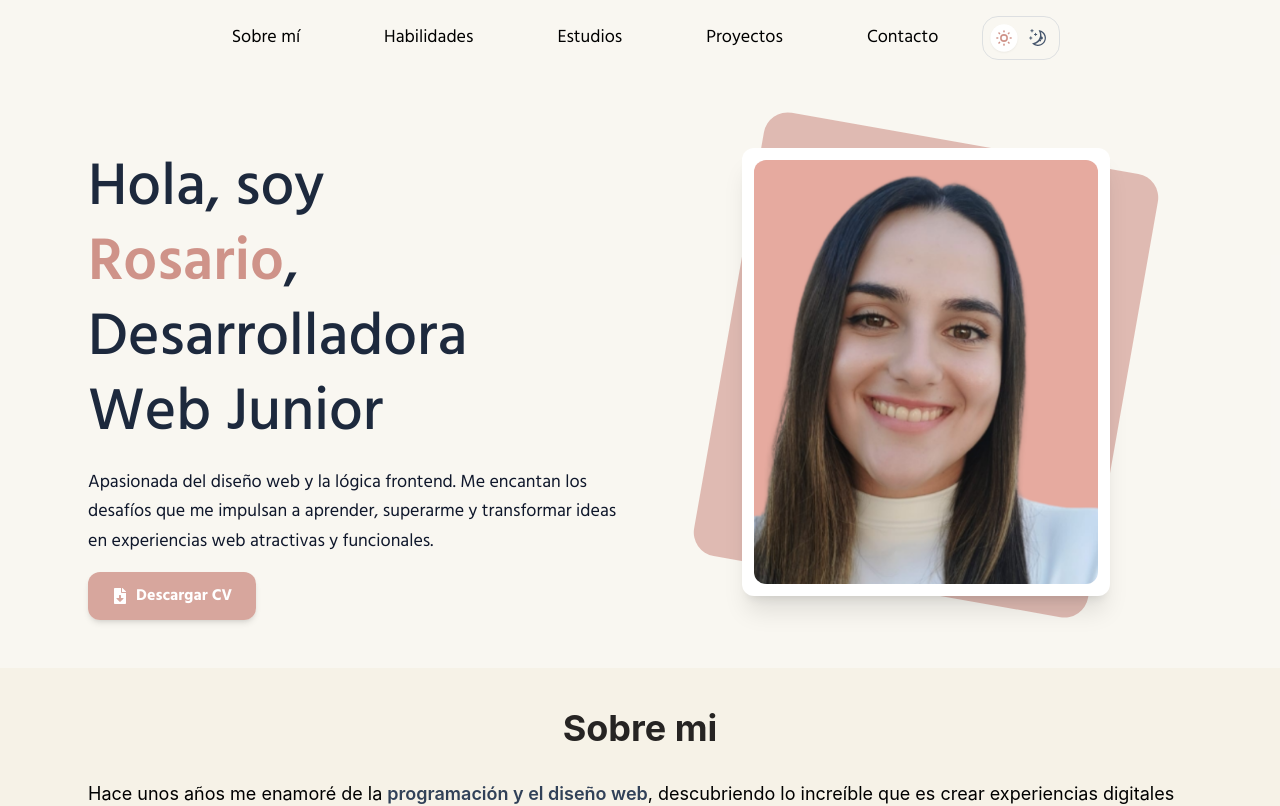
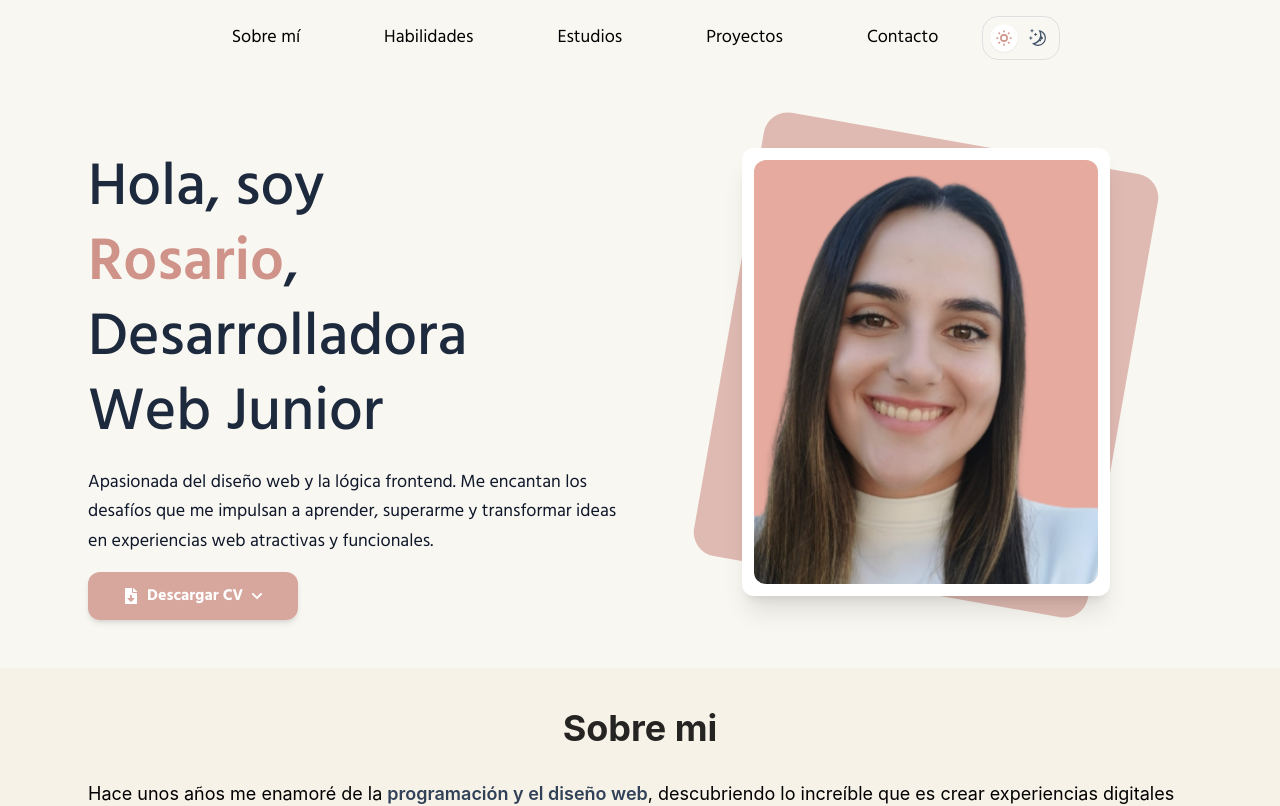
Before and after one commit to webbyrous/mi-portfolio, a React (Vite) app: page / in a window 1280 px wide. Shown: the top 806 px of the page. Built offline with nearby package versions, Linux system fonts and the light colour scheme.

Commit message:
CV added

```diff
--- a/src/components/Hero.jsx
+++ b/src/components/Hero.jsx
@@ -1,24 +1,73 @@
-import FotoPerfil from '../assets/foto_perfil.png'
-import { FaFileDownload } from "react-icons/fa";
-
+import { useState } from "react";
+import FotoPerfil from "../assets/foto_perfil.png";
+import { FaFileDownload, FaChevronDown } from "react-icons/fa";
+import CVEspañol from "../assets/CV_Rosario_Bernal_ES.pdf";
+import CVEnglish from "../assets/CV_Rosario_Bernal_EN.pdf";
 
 export default function Hero() {
+  const [isOpen, setIsOpen] = useState(false);
   return (
-        <section className='bg-peach dark:bg-dark-bg-strong transition-colors duration-300 scroll-mt-20' id="inicio">
-            <div className='grid grid-cols-1 lg:grid-cols-2 px-6 py-12 font-family max-w-6xl mx-auto items-center gap-10'>
-                <div className='flex flex-col gap-4 order-2 lg:order-1 text-center lg:text-left'>
-                    <h1 className=' dark:text-grey-medium lg:pt-7 text-3xl sm:text-4xl md:text-5xl lg:text-6xl font-medium text-slate-800 leading-tight lg:max-w-md'>Hola, soy <span className='text-pink dark:text-dark-pink font-semibold'>Rosario</span>, Desarrolladora Web Junior</h1>
-                    <p className='dark:text-grey-medium text-slate-900 text-base md:text-lg leading-relaxed'>Apasionada del diseño web y la lógica frontend. Me encantan los desafíos que me impulsan a aprender, superarme y transformar ideas en experiencias web atractivas y funcionales.</p>
+    <section
+      className="bg-peach dark:bg-dark-bg-strong transition-colors duration-300 scroll-mt-20"
+      id="inicio"
+    >
+      <div className="grid grid-cols-1 lg:grid-cols-2 px-6 py-12 font-family max-w-6xl mx-auto items-center gap-10">
+        <div className="flex flex-col gap-4 order-2 lg:order-1 text-center lg:text-left">
+          <h1 className=" dark:text-grey-medium lg:pt-7 text-3xl sm:text-4xl md:text-5xl lg:text-6xl font-medium text-slate-800 leading-tight lg:max-w-md">
+            Hola, soy{" "}
+            <span className="text-pink dark:text-dark-pink font-semibold">
+              Rosario
+            </span>
+            , Desarrolladora Web Junior
+          </h1>
+          <p className="dark:text-grey-medium text-slate-900 text-base md:text-lg leading-relaxed">
+            Apasionada del diseño web y la lógica frontend. Me encantan los
+            desafíos que me impulsan a aprender, superarme y transformar ideas
+            en experiencias web atractivas y funcionales.
+          </p>
+          {/* Botón con Menú Flotante */}
+          <div className="relative inline-block max-w-[210px] mx-auto lg:mx-0 z-30">
+            <button
+              onClick={() => setIsOpen(!isOpen)}
+              className="px-6 py-3 w-full bg-pink/80 dark:bg-pink/85 text-white font-bold rounded-xl shadow-md hover:bg-pink flex items-center justify-center gap-2 dark:hover:bg-pink transition-all duration-300 hover:scale-105 "
+            >
+              <FaFileDownload aria-hidden="true" />
+              Descargar CV
+              <FaChevronDown
+                aria-hidden="true"
+                className={`text-xs transition-transform duration-300 ${isOpen ? "rotate-180" : ""}`}
+              />
+            </button>
+
+            {/* Menú Desplegable Flotante */}
+            {isOpen && (
+              <div className="absolute left-0 top-full max-w-[210px] w-full mt-1 flex flex-col bg-white dark:bg-[#2a2625] text-slate-800 dark:text-gray-200 rounded-xl border border-pink/20 dark:border-dark-pink/35 shadow-2xl overflow-hidden p-1.5 z-50">
                 <a
-                        href="/tu-cv.pdf"
-                        download="CV_TuNombre.pdf"
-                        className="px-6 py-3 bg-pink/80 dark:bg-pink/85 text-white font-bold rounded-xl shadow-md hover:bg-pink/90  flex items-center justify-center gap-2 max-w-max mx-auto lg:mx-0 dark:hover:bg-pink transition-all duration-300 hover:scale-105"
+                  href={CVEspañol}
+                  target="_blank"
+                  rel="noopener noreferrer"
+                  className="flex items-center gap-3 w-full text-left px-4 py-2.5 rounded-lg hover:bg-pink/20 dark:hover:bg-pink/30 hover:text-pink dark:hover:text-dark-pink transition-all duration-200 text-sm font-medium"
+                  onClick={() => setIsOpen(false)}
                 >
-                        <FaFileDownload aria-hidden="true"/> Descargar CV
+                  <span>Español (PDF)</span>
+                </a>
+                <a
+                  href={CVEnglish}
+                  target="_blank"
+                  rel="noopener noreferrer"
+                  className="flex items-center gap-3 w-full text-left px-4 py-2.5 rounded-lg hover:bg-pink/20 dark:hover:bg-pink/30 hover:text-pink dark:hover:text-dark-pink transition-all duration-200 text-sm font-medium border-t border-slate-100 dark:border-dark-pink/20 mt-1"
+                  onClick={() => setIsOpen(false)}
+                >
+                  <span>English (PDF)</span>
                 </a>
               </div>
-                <div className='relative w-full max-w-[240px] h-[320px]
-                sm:max-w-[340px] sm:h-[420px] lg:max-w-[400px] lg:h-[480px] mx-auto flex items-center justify-center p-4 order-1 lg:order-2'>
+            )}
+          </div>
+        </div>
+        <div
+          className="relative w-full max-w-[240px] h-[320px]
+                sm:max-w-[340px] sm:h-[420px] lg:max-w-[400px] lg:h-[480px] mx-auto flex items-center justify-center p-4 order-1 lg:order-2"
+        >
           <div className="absolute inset-2 sm:inset-0 bg-pink/60 dark:bg-pink/90 rounded-3xl rotate-6 sm:rotate-10 translate-y-2 max-h-[450px]" />
           <div className="relative z-1 w-full h-full bg-white dark:bg-dark-bg-strong/75 dark:backdrop-blur-md dark:border dark:border-dark-pink/30 p-3 rounded-xl shadow-xl">
             <img
@@ -30,5 +79,5 @@ export default function Hero() {
         </div>
       </div>
     </section>
-    )
+  );
 }
```
Also changed, not shown: 2 other files (tests, documents, lock files or other folders). Lines whose indentation alone changed are shown as unchanged.
